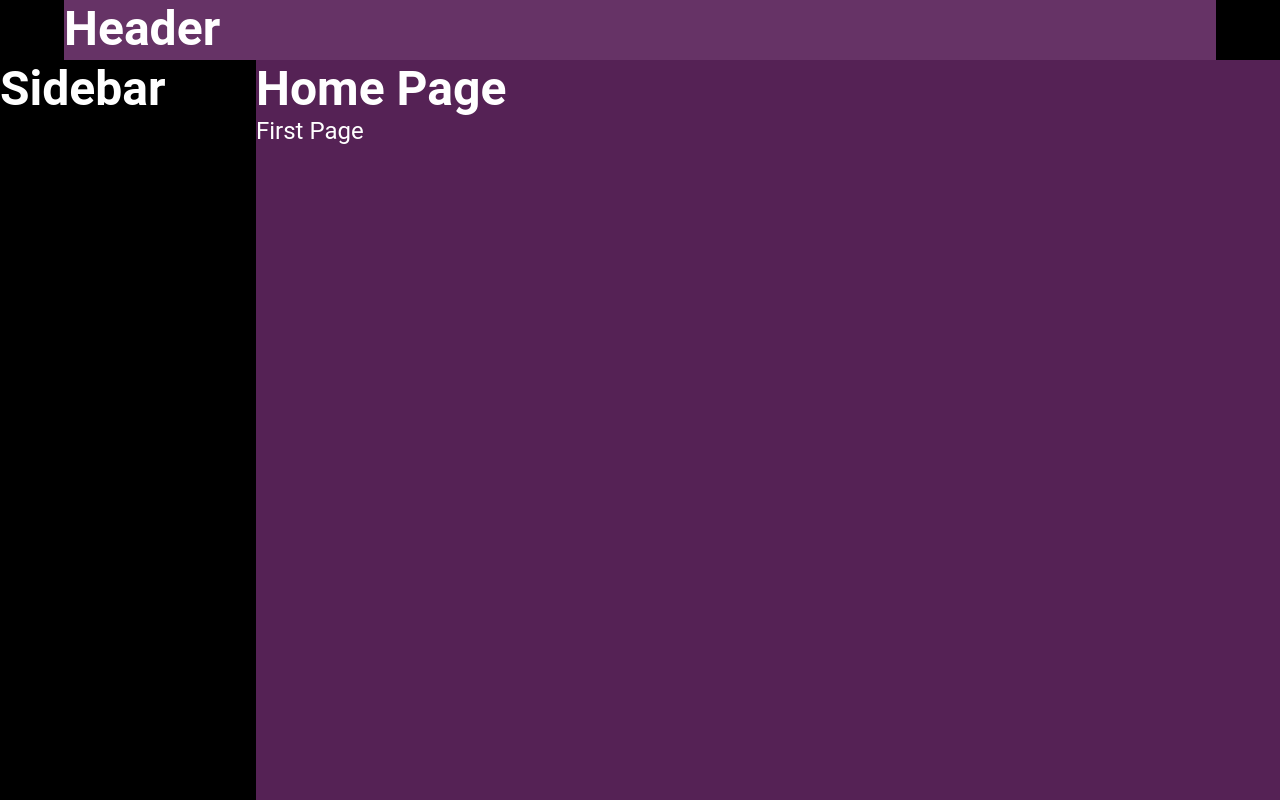
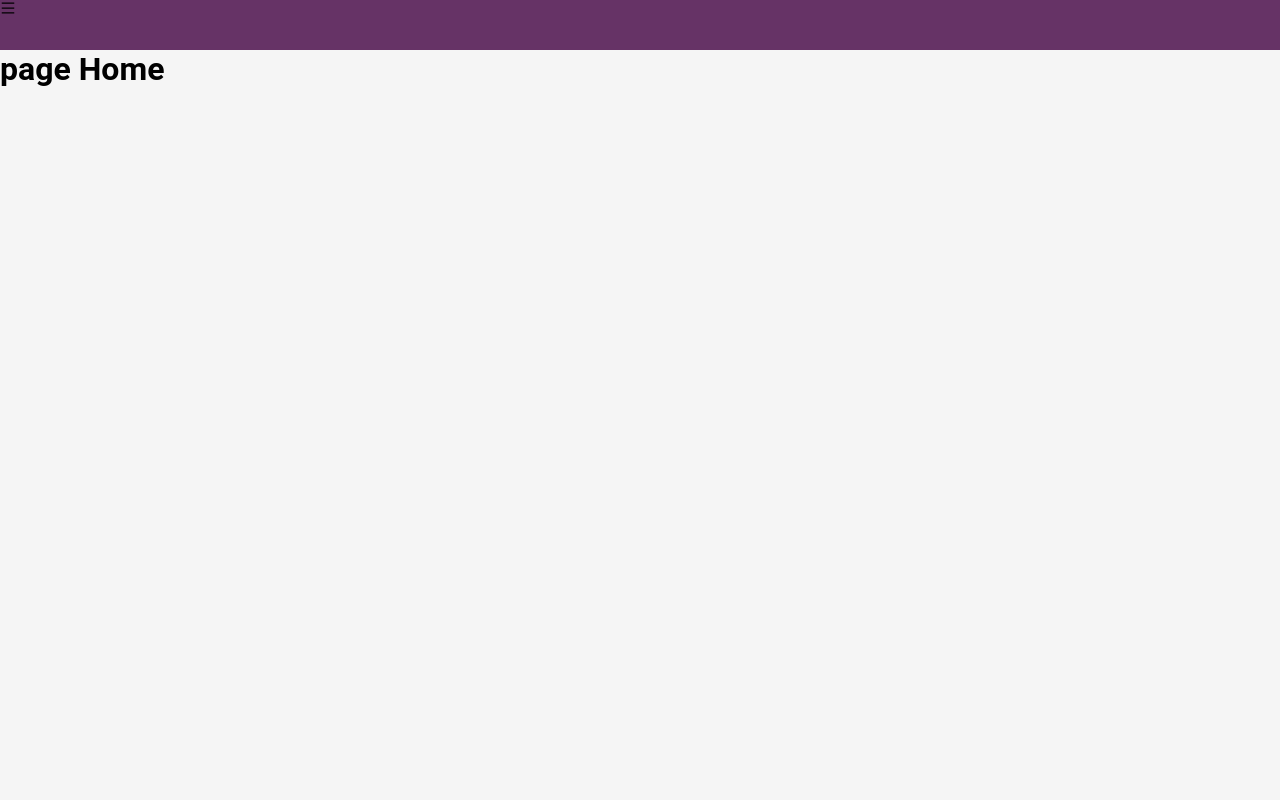
Before and after one commit to QuenedeAbreu/DeviceControl, a React (Create React App) app: page / in a window 1280 px wide. Built offline with nearby package versions, Linux system fonts and the light colour scheme.

Commit message:
Updade Sidebar

```diff
--- a/package.json
+++ b/package.json
@@ -9,7 +9,7 @@
     "qs": "^6.5.2",
     "react": "^17.0.2",
     "react-dom": "^17.0.2",
-    "react-icons": "^4.2.0",
+    "react-icons": "^4.3.1",
     "react-redux": "^7.2.4",
     "react-router-dom": "^5.2.0",
     "react-scripts": "^1.1.5",
--- a/src/Router.js
+++ b/src/Router.js
@@ -1,30 +1,33 @@
 import React from 'react';
 //Inportacoes de Roteadores
-import { Switch, Route } from 'react-router-dom';
+import { Switch } from 'react-router-dom';
 
 import Home from './pages/Home';
 import Login from './pages/Login';
+
 import Cores from './pages/Cores';
 import NotFound from './pages/NotFound';
+import PrivateRoute from './components/RouterHendlerPrivate';
 
 function Router() {
   return (
     <Switch>
-      <Route exact path="/" >
+
+      <PrivateRoute exact path="/" >
         <Home />
-      </Route>
+      </PrivateRoute>
 
-      <Route exact path="/cores" >
+      <PrivateRoute exact path="/cores" >
         <Cores />
-      </Route>
+      </PrivateRoute>
 
-      <Route path="/login" >
+      <PrivateRoute path="/login" >
         <Login />
-      </Route>
+      </PrivateRoute>
 
-      <Route path="*">
+      <PrivateRoute path="*">
         <NotFound />
-      </Route>
+      </PrivateRoute>
 
     </ Switch>
   )
--- /dev/null
+++ b/src/components/RouterHendlerPrivate.js
@@ -0,0 +1,17 @@
+import React from "react";
+import { Route, Redirect } from "react-router-dom";
+import { isAuthenticated } from "../helpers/AuthHandler";
+
+
+export default ({ children, ...routerProps }) => {
+  let logged = isAuthenticated();
+  let authorized = (routerProps.private && !logged) ? false : true;
+  return (
+    <Route
+      {...routerProps}
+      render={() =>
+        authorized ? children : <Redirect to="/login" />
+      }
+    />
+  );
+}
--- a/src/components/partials/Header/index.js
+++ /dev/null
@@ -1,15 +0,0 @@
-import React from 'react';
-import { HeaderArea } from './styled';
-
-function Header() {
-  return (
-    <HeaderArea>
-      <div className="containerIn">
-        <h1>Header</h1>
-      </div>
-    </HeaderArea>
-
-  );
-}
-
-export default Header;
--- a/src/components/partials/Header/styled.js
+++ /dev/null
@@ -1,15 +0,0 @@
-import styled from "styled-components";
-
-export const HeaderArea = styled.header`
-  width: 100%;
-  height: 60px;
-  background-color: #000;
-  display: flex;
-  justify-content: center;
-  align-items: center;
-  .containerIn{
-    width: 90%;
-    height: 100%;
-    background-color: #636;
-  }
-`;
--- /dev/null
+++ b/src/components/partials/PageAll/index.js
@@ -0,0 +1,26 @@
+import React, { useState } from 'react';
+import { PageAll } from './styled';
+import { AiOutlineMenu } from "react-icons/ai";
+import Siderbar from '../Sidebar';
+
+function Header(props) {
+  const [isOpen, setIsOpen] = useState(true);
+
+  const showSidebar = () => setIsOpen(!isOpen);
+  return (
+
+    <PageAll>
+      <div className="headerContent">
+        <AiOutlineMenu onClick={showSidebar} />
+      </div>
+      <div className='bodyContent'>
+        <Siderbar active={isOpen ? 'active' : ""} />
+        {props.children}
+      </div>
+    </PageAll>
+
+
+  );
+}
+
+export default Header;
--- /dev/null
+++ b/src/components/partials/PageAll/styled.js
@@ -0,0 +1,30 @@
+import styled from "styled-components";
+
+
+export const PageAll = styled.div`
+  width: 100%;
+  height: 100vh;
+  background-color: red;
+  display: flex;
+  flex-direction: column;
+
+
+  .headerContent{
+    display: flex;
+    width: 100%;
+    height: 50px;
+    background-color: #636;
+  }
+
+  .bodyContent{
+    width: 100%;
+    flex: 1;
+    display: flex;
+
+    .active{
+      margin-left: -20% !important;
+      transition: margin-left 0.5s;
+    }
+  }
+
+`;
--- a/src/components/partials/Sidebar/index.js
+++ b/src/components/partials/Sidebar/index.js
@@ -1,9 +1,9 @@
 import React from 'react';
 import { SidebarArea } from './styled';
 
-function Siderbar() {
+function Siderbar(props) {
   return (
-    <SidebarArea>
+    <SidebarArea className={props.active}  >
       <h1>Sidebar</h1>
     </SidebarArea>
 
--- a/src/components/partials/Sidebar/styled.js
+++ b/src/components/partials/Sidebar/styled.js
@@ -1,11 +1,16 @@
 import styled from "styled-components";
 
 export const SidebarArea = styled.div`
+
   width: 20%;
   // height: 100%;
   background-color: #000;
   // display: flex;
   // justify-content: center;
   // align-items: center;
+  transition: margin-left 0.5s;
 
+  h1 {
+    color: #fff;
+  }
 `;
--- a/src/pages/Home/index.js
+++ b/src/pages/Home/index.js
@@ -1,21 +1,20 @@
 import React from 'react';
 import { All } from './style';
-import Header from '../../components/partials/Header';
-import Siderbar from '../../components/partials/Sidebar';
+import PageAll from '../../components/partials/PageAll';
 function page() {
 
   return (
-    <All>
-      <Header />
-      <div className="containerAll">
-        <Siderbar />
-        <div className="containerBody">
-          <h1>Home Page</h1>
-          <p>First Page</p>
+    <PageAll>
+      <All>
+        <div className="containerAll">
+          <div className="containerBody">
+            <h1>page Home</h1>
+
+          </div>
         </div>
-      </div>
 
-    </All>
+      </All>
+    </PageAll>
   );
 }
 
--- a/src/pages/Home/style.js
+++ b/src/pages/Home/style.js
@@ -1,35 +1,7 @@
 import Styled from 'styled-components'
 
 export const All = Styled.div`
-  max-width: 100vw !important;
-  min-height: 100vh !important;
-  display: flex;
-  justify-content: center;
-  align-items: center;
-  background-color: #252525;
-  flex-direction: column;
-  .containerAll{
-    width: 100%;
-    flex: 1;
-    display: flex;
-    background-color: red;
-    .containerBody{
-      flex: 1;
-      background-color: #525;
-    }
-  }
-  h1{
-    font-size: 3rem;
-    color: #fff;
-  }
-  p{
-    font-size: 1.5rem;
-    color: #fff;
-  }
-  @media(max-width: 800px) {
-    flex-direction: column;
-    position: relative;
-  }
-
+flex: 1;
+background-color: #f5f5f5;
 
 `
```
Also changed, not shown: 1 other file (tests, documents, lock files or other folders).
